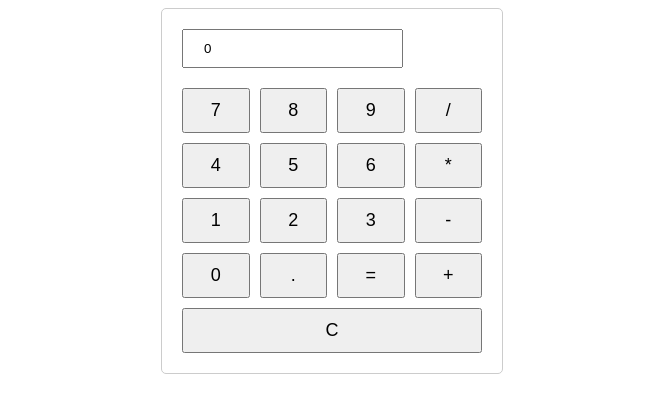
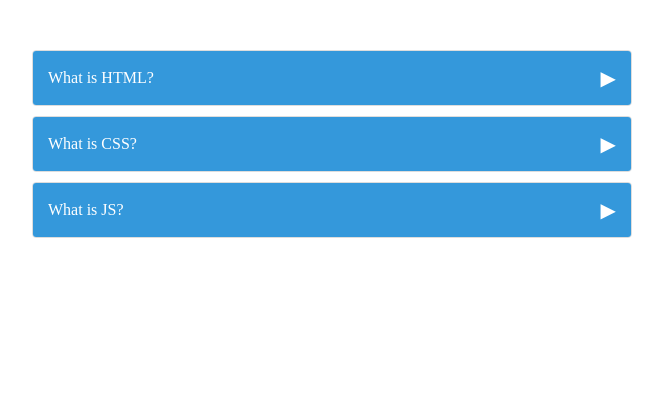
Before and after one commit to SouksavathPMS/vue3-project-learning, a Vue app: page / in a window 1280 px wide. Shown: the top 412 px of the page, without its empty margins (308-971 px from the left). Built offline with nearby package versions, Linux system fonts and the light colour scheme.

Commit message:
Finish up the AccordionComponent

```diff
--- a/src/App.vue
+++ b/src/App.vue
@@ -1,9 +1,10 @@
 <script setup>
-import AmazingCalculator from './components/AmazingCalculator.vue'
+import AccordionComponent from './components/AccordionComponent.vue'
 </script>
 
 <template>
   <!-- <TodoList/> -->
   <!-- <RandomQuoteGenerator /> -->
-  <AmazingCalculator />
+  <!-- <AmazingCalculator /> -->
+  <AccordionComponent />
 </template>
--- /dev/null
+++ b/src/components/AccordionComponent.vue
@@ -0,0 +1,85 @@
+<script setup>
+import { ref } from 'vue'
+
+const items = ref([
+  {
+    title: 'What is HTML?',
+    content:
+      'The HyperText Markup Language or HTML is the standard markup language for documents designed to be displayed in a web browser. It defines the content and structure of web content. It is often assisted by technologies such as Cascading Style Sheets and scripting languages such as JavaScript.',
+    open: false,
+  },
+  {
+    title: 'What is CSS?',
+    content:
+      'Cascading Style Sheets is a style sheet language used for specifying the presentation and styling of a document written in a markup language such as HTML or XML. CSS is a cornerstone technology of the World Wide Web, alongside HTML and JavaScript.',
+    open: false,
+  },
+  {
+    title: 'What is JS?',
+    content:
+      'JavaScript, often abbreviated as JS, is a programming language and core technology of the World Wide Web, alongside HTML and CSS. As of 2023, 98.7% of websites use JavaScript on the client side for webpage behavior, often incorporating third-party libraries.',
+    open: false,
+  },
+])
+
+const toggleAccordion = (index) => {
+  items.value = items.value.map((item, i) => ({
+    ...item,
+    open: i === index ? !item.open : false,
+  }))
+}
+</script>
+
+<template>
+  <div class="accordion-container">
+    <div v-for="(item, index) in items" :key="index" class="accordion">
+      <div class="accordion-header" @click="toggleAccordion(index)">
+        {{ item.title }}
+        <span class="arrow-icon">{{ item.open ? '▼' : '▶' }}</span>
+      </div>
+      <div v-show="item.open" class="accordion-content">
+        {{ item.content }}
+      </div>
+    </div>
+  </div>
+</template>
+
+<style scoped>
+.accordion-container {
+  max-width: 600px;
+  margin: 50px auto;
+}
+
+.accordion {
+  border: 1px solid #ddd;
+  border-radius: 4px;
+  overflow: hidden;
+  margin-bottom: 10px;
+}
+
+.accordion-header {
+  background-color: #3498db;
+  color: #fff;
+  padding: 15px;
+  cursor: pointer;
+  display: flex;
+  justify-content: space-between;
+  align-items: center;
+}
+
+.arrow-icon {
+  font-size: 20px;
+}
+
+.accordion-content {
+  padding: 15px;
+  display: none;
+  border-top: 1px solid #ddd;
+  background-color: #f9f9f9;
+  color: #333;
+}
+
+.accordion-content[style] {
+  display: block;
+}
+</style>
--- a/src/components/AmazingCalculator.vue
+++ b/src/components/AmazingCalculator.vue
@@ -32,7 +32,7 @@ const clearDisplay = () => {
 <template>
   <div>
     <div class="calculator">
-      <input v-model="display" :class="displayClass" readonly />
+      <input v-model="display" :class="displayClass" class="display" readonly />
 
       <div class="buttons">
         <button @click="appendToDisplay('7')">7</button>
```
